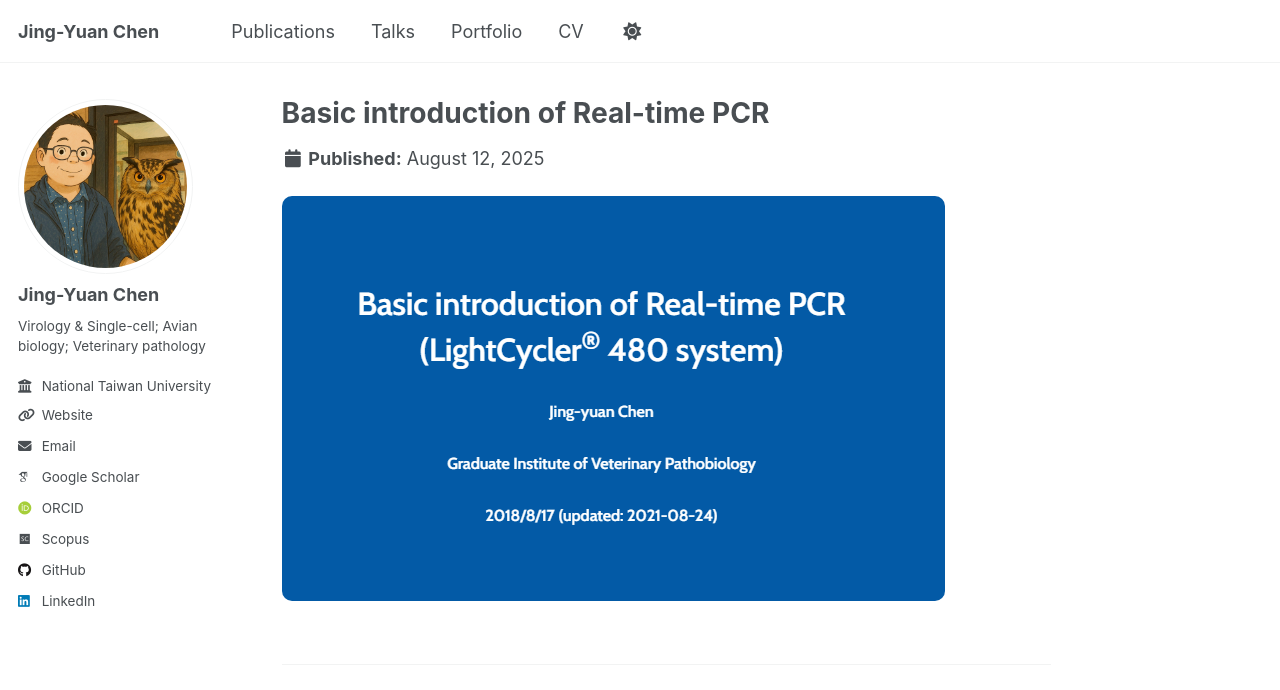
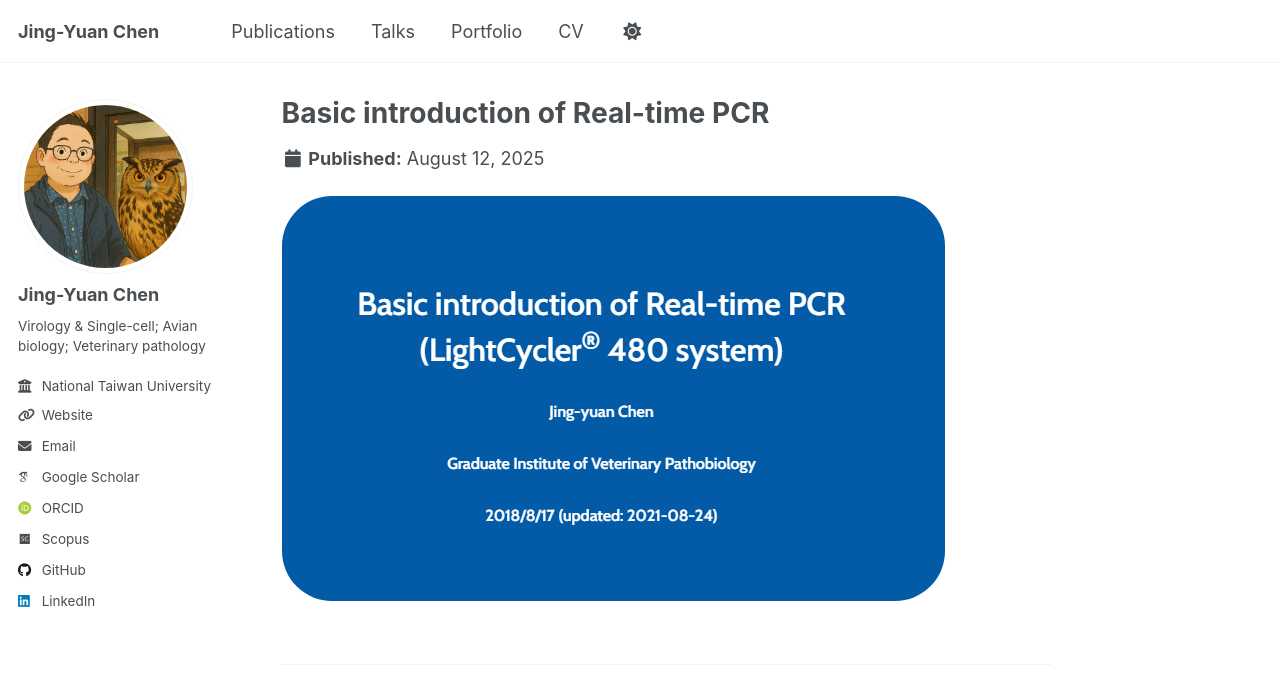
Before and after one commit to jychen74/jychen74.github.io, a Jekyll site: the page built from _portfolio/portfolio-999.html, in a window 1280 px wide. Shown: the top 690 px of the page. Built offline with Jekyll 4.4.1, drawn with Linux system fonts in a browser that asks for light colours; some web fonts are replaced; a script that is not in the unit is left out.

Commit message:
portfolio

```diff
--- a/_portfolio/portfolio-998.html
+++ b/_portfolio/portfolio-998.html
@@ -7,5 +7,5 @@
 <b>Impact of porcine circovirus-associated disease on classical swine fever vaccines and the strategies for application in field farms</b>
 
 <a href='https://lazyliondog.github.io/phddissertation/' target='_blank'>
-  <img src='/images/doctoral-dissertation.png' alt='Dissertation Cover' style='max-width: 100%; border-radius: 10px;'>
+  <img src='/images/doctoral-dissertation.png' alt='Dissertation Cover' style='max-width: 80%; border-radius: 10px;'>
 </a>
--- a/_portfolio/portfolio-999.html
+++ b/_portfolio/portfolio-999.html
@@ -5,5 +5,5 @@
 ---
 
 <a href='https://lazyliondog.github.io/realtimePCR/' target='_blank'>
-  <img src='/images/realtimePCR.png' alt='realtimePCR' style='max-width: 100%; border-radius: 10px;'>
+  <img src='/images/realtimePCR.png' alt='realtimePCR' style='max-width: 100%; border-radius: 50px;'>
 </a>
```
